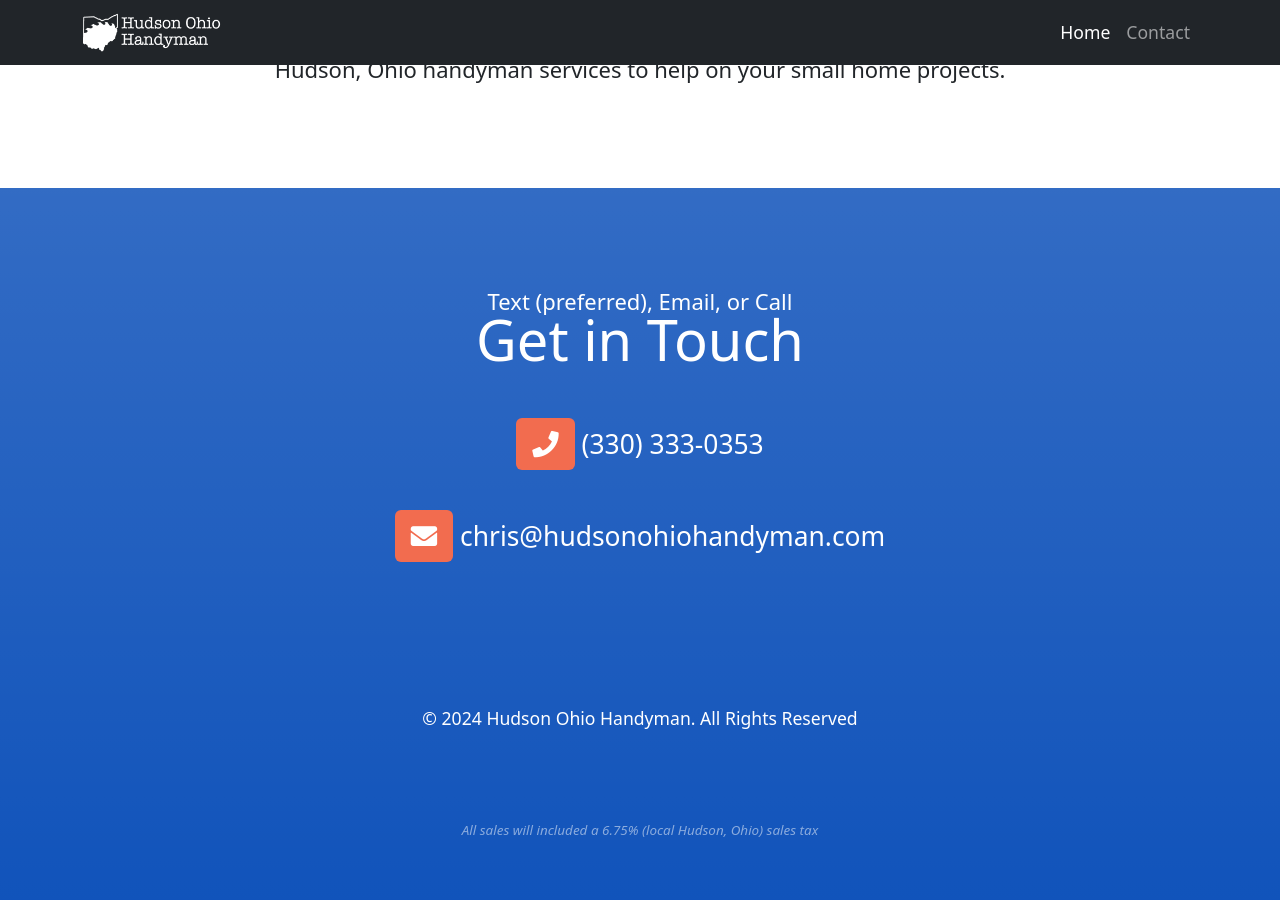
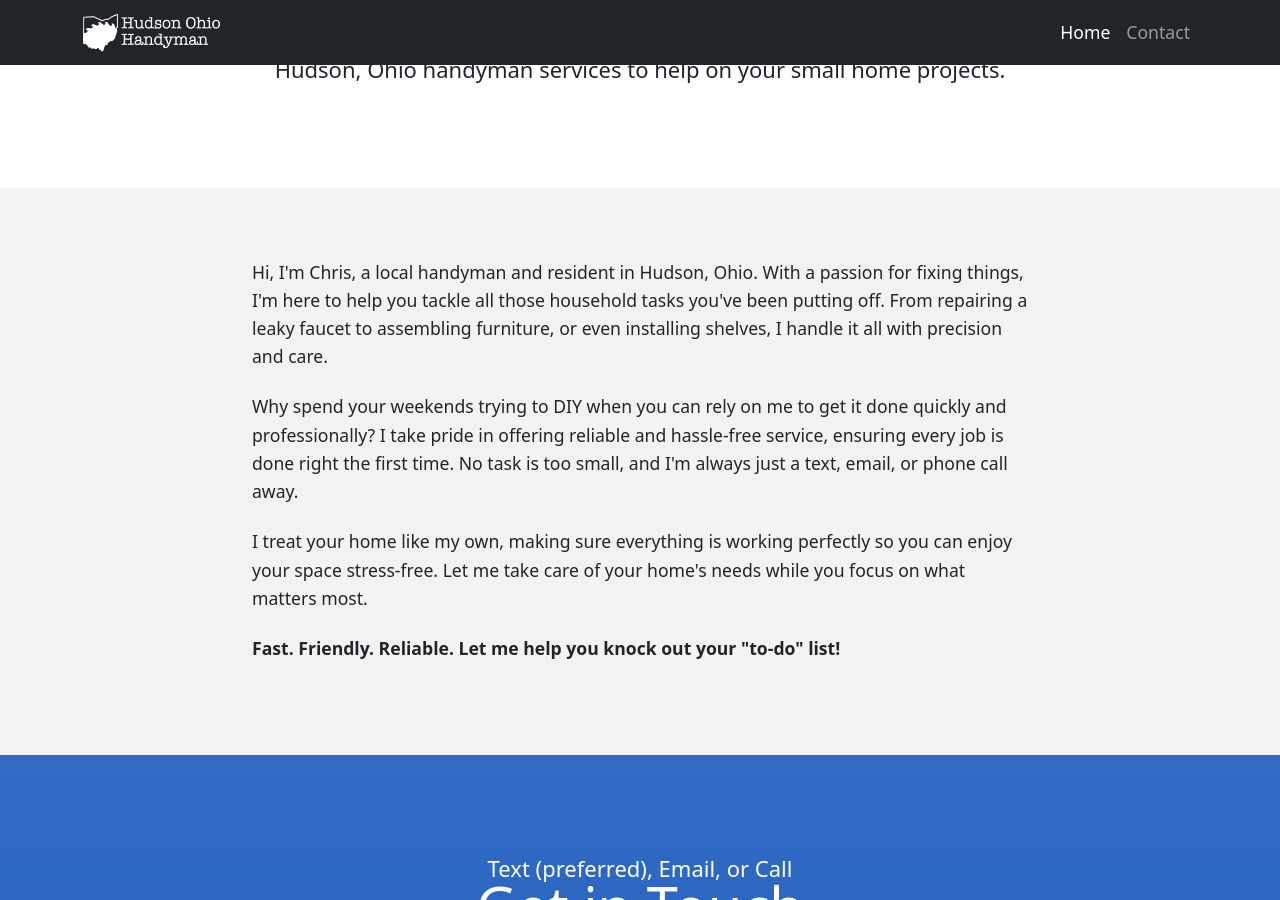
Before and after one commit to ChrisHonniball/hudson-ohio-handyman-and-renovations, a Jekyll site: the page built from index.html, in a window 1280 px wide and 900 px high, scrolled down 251 px. Built offline with Jekyll 4.4.1, drawn with Linux system fonts in a browser that asks for light colours; the list of posts is cut into pages by our own code.

Commit message:
added home page content

```diff
--- a/index.html
+++ b/index.html
@@ -1,18 +1,18 @@
 ---
 layout: default
 ---
-
 <section class="bg-white pt-100 pb-100 px-3">
   <div class="container text-center">
     <h1 class="display-4 mt-0 mb-3">Your Hometown Handyman Services</h1>
-    <p class="lead m-0">
-      Hudson, Ohio handyman services to help on your small home projects.
-    </p>
+    <p class="lead m-0">Hudson, Ohio handyman services to help on your small home projects.</p>
   </div>
 </section>
 
-{% comment %}{% include home/services.html %} {% include home/testimonials.html
-%}{% endcomment %} {% if site.featured_youtube_url %}
+{% comment %}
+  {% include home/services.html %}
+  {% include home/testimonials.html%}
+{% endcomment %}
+{% if site.featured_youtube_url %}
   <section class="bg-white pt-30 pb-70">
     <div class="container">
       <div class="d-block row d-flex justify-content-center">
@@ -34,7 +34,35 @@ layout: default
       </div>
     </div>
   </section>
-{% endif %} {% assign post_count = site.posts | size %} {% if post_count > 0 %}
+{% endif %}
+<section class="bg-light pt-70 pb-70">
+  <div class="container">
+    <div class="d-block row d-flex justify-content-center">
+      <div class="col-12 mx-auto" style="max-width: 800px;">
+        <p>
+          Hi, I'm Chris, a local handyman and resident in Hudson, Ohio. With a passion for fixing things, I'm here to
+          help you tackle all those household tasks you've been putting off. From repairing a leaky faucet to assembling
+          furniture, or even installing shelves, I handle it all with precision and care.
+        </p>
+
+        <p>
+          Why spend your weekends trying to DIY when you can rely on me to get it done quickly and professionally? I
+          take pride in offering reliable and hassle-free service, ensuring every job is done right the first time. No
+          task is too small, and I'm always just a text, email, or phone call away.
+        </p>
+
+        <p>
+          I treat your home like my own, making sure everything is working perfectly so you can enjoy your space
+          stress-free. Let me take care of your home's needs while you focus on what matters most.
+        </p>
+
+        <p><strong>Fast. Friendly. Reliable. Let me help you knock out your "to-do" list!</strong></p>
+      </div>
+    </div>
+  </div>
+</section>
+{% assign post_count = site.posts | size %}
+{% if post_count > 0 %}
   <section class="bg-light pt-100 pb-100">
     <div class="container">
       <div class="text-center">
@@ -45,11 +73,9 @@ layout: default
       {% include blog.html posts=site.posts break_after=3 %}
 
       <div class="section-title service-title text-center">
-      <a
-        class="btn btn-info btn-lg rounded-pill px-5 py-4"
-        href="{{site.url}}/blog"
-      >
-        View More News &amp; Tips <i class="fas fa-fw fa-arrow-right"></i>
+        <a class="btn btn-info btn-lg rounded-pill px-5 py-4" href="{{site.url}}/blog">
+          View More News &amp; Tips
+          <i class="fas fa-fw fa-arrow-right"></i>
         </a>
       </div>
     </div>
```
Lines whose indentation alone changed are shown as unchanged.
